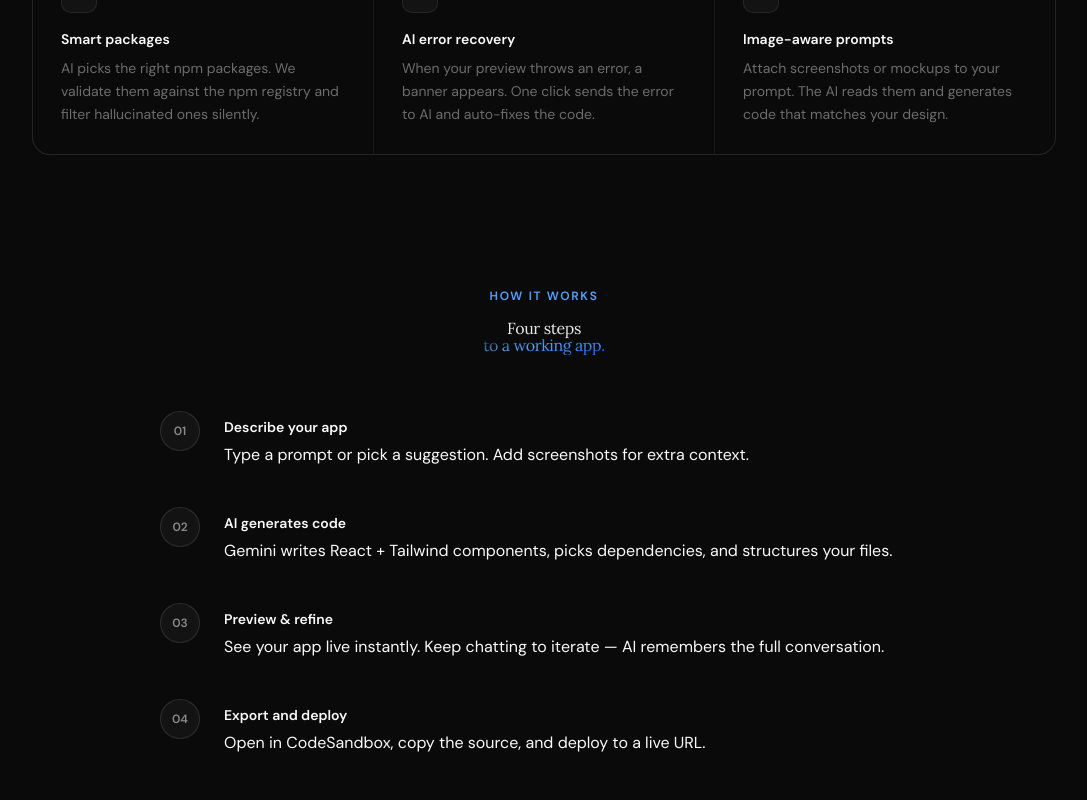
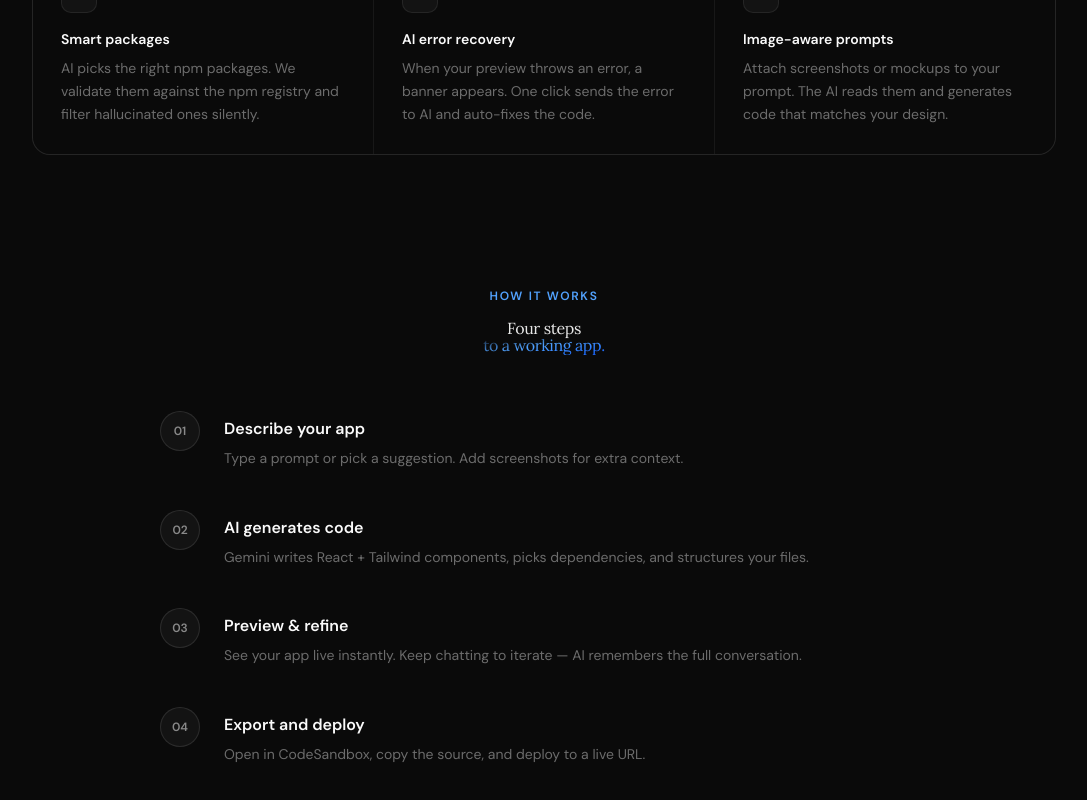
Before and after one commit to moonspark78/ai-app-builder, a Next.js app: page / in a window 1280 px wide. Shown: the part 1185-1985 px from the top of the page, without its empty margins (96-1183 px from the left). Built offline with nearby package versions, Linux system fonts and the light colour scheme; no server answers.

Commit message:
:art: working on Page.tsx  /./.  :art:

```diff
--- a/app/page.tsx
+++ b/app/page.tsx
@@ -178,11 +178,11 @@ export default function Home() {
               </div>
 
               <div className="pb-10 pt-1.5">
-                <p className="mb-1.5 text-sm font-semibold">
+                <p className="mb-1.5 text-sm font-semibold sm:text-base">
                   {step.label}
                 </p>
 
-                <p>
+                <p className="text-sm leading-relaxed text-white/40">
                   {step.desc}
                 </p>
               </div>
```
